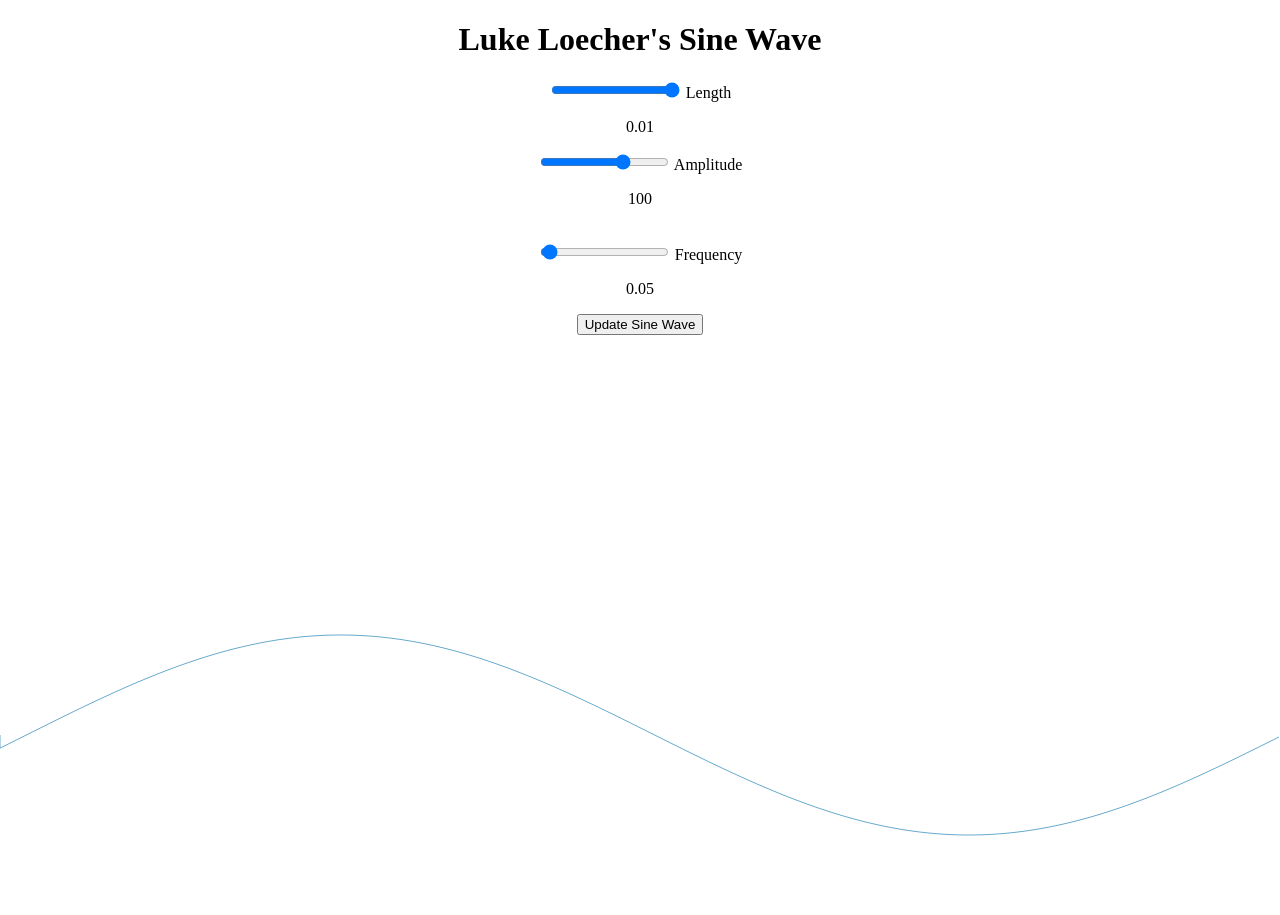
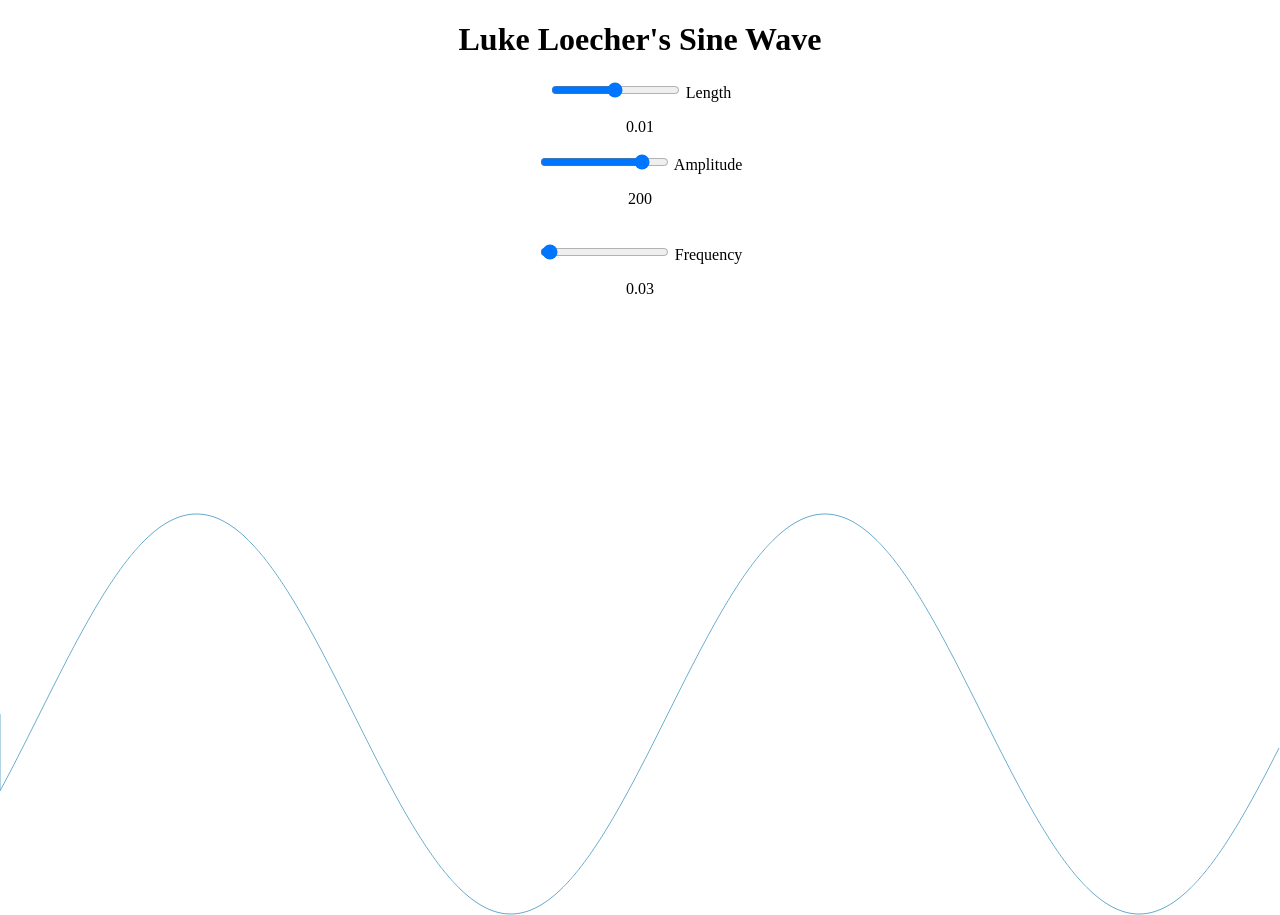
Before and after one commit to lloecher5/sine-wave, a plain HTML site: page index.html in a window 1280 px wide. Drawn offline with Linux system fonts and the light colour scheme.

Commit message:
made slider effect without form

```diff
--- a/index.html
+++ b/index.html
@@ -10,15 +10,14 @@
   <body>
     <h1>Luke Loecher's Sine Wave</h1>
 
-    <form class="wave">
     <input
       type="range"
       id="length"
       name="length"
       min="-.01"
-        max=".01"
+      max=".02"
       step=".001"
-        value=".05"
+      value=".005"
       onchange="updateLength()"
     />
     <label for="length">Length</label>
@@ -29,7 +28,7 @@
       name="amplitude"
       min="-300"
       max="300"
-        value="100"
+      value="200"
       onchange="updateAmplitude()"
     />
     <label for="amplitude">Amplitude</label>
@@ -43,16 +42,13 @@
       value=".05"
       min="0.01"
       max="2"
-        value="0.1"
+      value="0.3"
       step="0.01"
       onchange="updateFrequency()"
     />
     <label for="frequency">Frequency</label>
     <p id="frequencyDisplay"></p>
 
-      <button type="submit">Update Sine Wave</button>
-    </form>
-
     <canvas> </canvas>
     <script src="./script.js"></script>
   </body>
--- a/script.js
+++ b/script.js
@@ -8,18 +8,18 @@ const frequencyDisplay = document.querySelector("#frequencyDisplay");
 const form = document.querySelector("form");
 const c = canvas.getContext("2d");
 
-lengthDisplay.innerHTML = lengthInput.value;
-amplitudeDisplay.innerHTML = amplitudeInput.value;
-frequencyDisplay.innerHTML = frequencyInput.value;
+const wave = {
+  length: 0.01,
+  amplitude: 200,
+  frequency: 0.03,
+};
+
+lengthDisplay.innerHTML = wave.length;
+amplitudeDisplay.innerHTML = wave.amplitude;
+frequencyDisplay.innerHTML = wave.frequency;
 
 canvas.width = innerWidth;
 canvas.height = innerHeight;
-
-const wave = {
-  length: 0.005,
-  amplitude: 100,
-  frequency: 0.01,
-};
 
 let increment = wave.frequency;
 
@@ -40,16 +40,7 @@ function animate() {
   c.strokeStyle = "hsl(200, 50%, 60%)";
   c.stroke();
   increment += wave.frequency;
-  console.log(wave.frequency);
 }
-
-//form used to update the variables based on user input
-form.addEventListener("submit", (e) => {
-  e.preventDefault();
-  wave.amplitude = Number(amplitudeInput.value);
-  wave.length = Number(lengthInput.value);
-  wave.frequency = Number(frequencyInput.value);
-});
 
 animate();
 
@@ -57,14 +48,17 @@ animate();
 function updateAmplitude() {
   var amplitude = document.querySelector("#amplitude").value;
   amplitudeDisplay.innerHTML = amplitude;
+  wave.amplitude = amplitude;
 }
 
 function updateLength() {
   var length = document.querySelector("#length").value;
   lengthDisplay.innerHTML = length;
+  wave.length = length;
 }
 
 function updateFrequency() {
   var frequency = document.querySelector("#frequency").value;
   frequencyDisplay.innerHTML = frequency;
+  wave.frequency = Number(frequency);
 }
```
Lines whose indentation alone changed are shown as unchanged.
